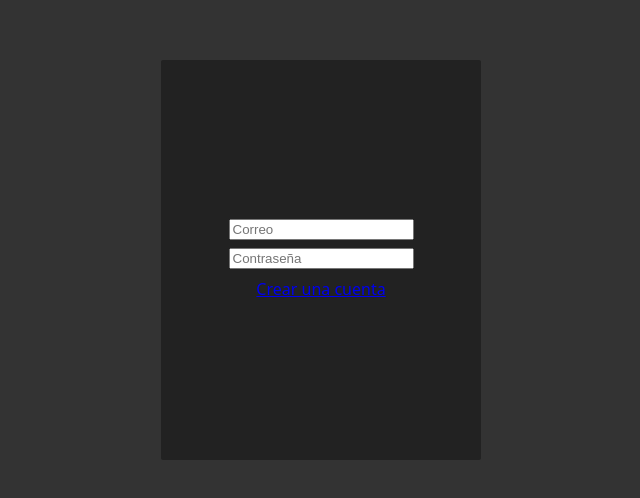
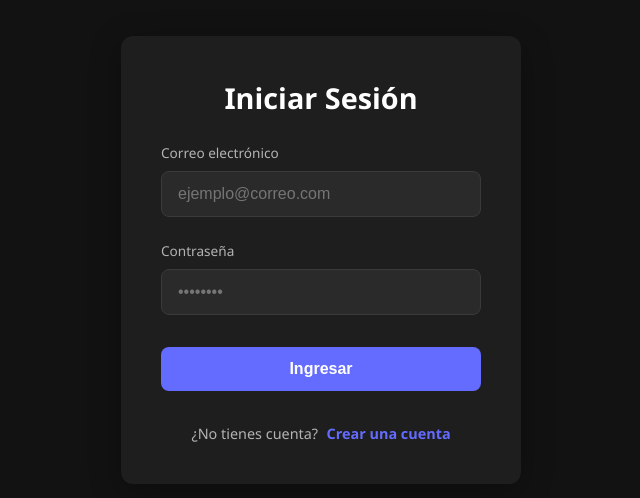
Before and after one commit to PeytonDenisse/catalogo_comida, a SvelteKit app: page /login in a window 1280 px wide. Shown: the part 140-638 px from the top of the page, without its empty margins (319-959 px from the left). Built offline with nearby package versions, Linux system fonts and the light colour scheme.

Commit message:
Diseño atractivo del Login

```diff
--- a/src/routes/login/+page.svelte
+++ b/src/routes/login/+page.svelte
@@ -1,41 +1,161 @@
 <script>
     import { goto } from "$app/navigation";
 
-    async function handleLogin(){
-        const res = await fetch('/api/login');
+    // Variables para almacenar los datos del usuario
+    let email = "";
+    let password = "";
+
+    async function handleLogin() {
+        // Aquí iría tu lógica real
+        console.log("Iniciando sesión con:", email);
+
+        /* const res = await fetch('/api/login', {
+            method: 'POST',
+            body: JSON.stringify({ email, password })
+        });
         const data = await res.json();
+        */
     }
-
 </script>
 
 <main>
-    <form action="">
-        <input type="email" placeholder="Correo">
-        <input type="password" placeholder="Contraseña">
-        <a href="/registrarse">Crear una cuenta</a>
+    <form on:submit|preventDefault={handleLogin}>
+        <h2>Iniciar Sesión</h2>
+
+        <div class="input-group">
+            <label for="email">Correo electrónico</label>
+            <input
+                id="email"
+                type="email"
+                bind:value={email}
+                placeholder="ejemplo@correo.com"
+                required
+            >
+        </div>
+
+        <div class="input-group">
+            <label for="password">Contraseña</label>
+            <input
+                id="password"
+                type="password"
+                bind:value={password}
+                placeholder="••••••••"
+                required
+            >
+        </div>
+
+        <button type="submit">Ingresar</button>
+
+        <div class="footer-links">
+            <span>¿No tienes cuenta?</span>
+            <a href="/registrarse">Crear una cuenta</a>
+        </div>
     </form>
 </main>
 
 <style>
-    main{
+    /* Aseguramos que la fuente se vea moderna */
+    :global(body) {
+        margin: 0;
+        font-family: 'Segoe UI', Roboto, Helvetica, Arial, sans-serif;
+    }
+
+    main {
+        display: flex;
+        align-items: center;
+        justify-content: center;
+        min-height: 100dvh;
+        background-color: #121212; /* Fondo principal más oscuro */
+        padding: 1rem; /* Margen de seguridad para pantallas pequeñas */
+        box-sizing: border-box;
+    }
+
+    form {
         display: flex;
         flex-direction: column;
-        align-items: center;
-        justify-content: center;
-        height: 100dvh;
-        min-height: 100dvh;
-        background-color: #333;
+        gap: 1.5rem; /* Mejor espaciado entre elementos */
+        width: 100%;
+        max-width: 400px; /* En lugar de 25%, usamos un max-width para que sea responsive */
+        padding: 2.5rem;
+        background-color: #1e1e1e; /* Color de la tarjeta */
+        border-radius: 12px; /* Bordes más suaves */
+        box-shadow: 0 8px 32px rgba(0, 0, 0, 0.3); /* Sombra para darle profundidad */
+        box-sizing: border-box;
     }
 
-    form{
+    h2 {
+        margin: 0;
+        color: #ffffff;
+        text-align: center;
+        font-size: 1.8rem;
+        font-weight: 600;
+    }
+
+    .input-group {
         display: flex;
         flex-direction: column;
-        align-items: center;
-        justify-content: center;
-        gap: 8px;
-        height: 50%;
-        width: 25%;
-        background-color: #222;
-        border-radius: 2px;
+        gap: 0.5rem;
+    }
+
+    label {
+        font-size: 0.85rem;
+        color: #b3b3b3;
+        font-weight: 500;
+    }
+
+    input {
+        width: 100%;
+        padding: 0.8rem 1rem;
+        background-color: #2a2a2a;
+        border: 1px solid #3a3a3a;
+        border-radius: 8px;
+        color: #ffffff;
+        font-size: 1rem;
+        box-sizing: border-box;
+        transition: all 0.2s ease;
+    }
+
+    /* Efecto cuando el usuario hace clic en el input */
+    input:focus {
+        outline: none;
+        border-color: #646cff;
+        background-color: #333333;
+    }
+
+    button {
+        margin-top: 0.5rem;
+        padding: 0.8rem;
+        background-color: #646cff; /* Color de acento (azul purpúreo) */
+        color: white;
+        border: none;
+        border-radius: 8px;
+        font-size: 1rem;
+        font-weight: bold;
+        cursor: pointer;
+        transition: background-color 0.2s ease;
+    }
+
+    button:hover {
+        background-color: #535bf2;
+    }
+
+    .footer-links {
+        margin-top: 0.5rem;
+        text-align: center;
+        font-size: 0.9rem;
+        color: #b3b3b3;
+    }
+
+    a {
+        color: #646cff;
+        text-decoration: none;
+        font-weight: 600;
+        margin-left: 0.3rem;
+        transition: color 0.2s;
+    }
+
+    a:hover {
+        color: #8c92ff;
+        text-decoration: underline;
     }
 </style>
```
